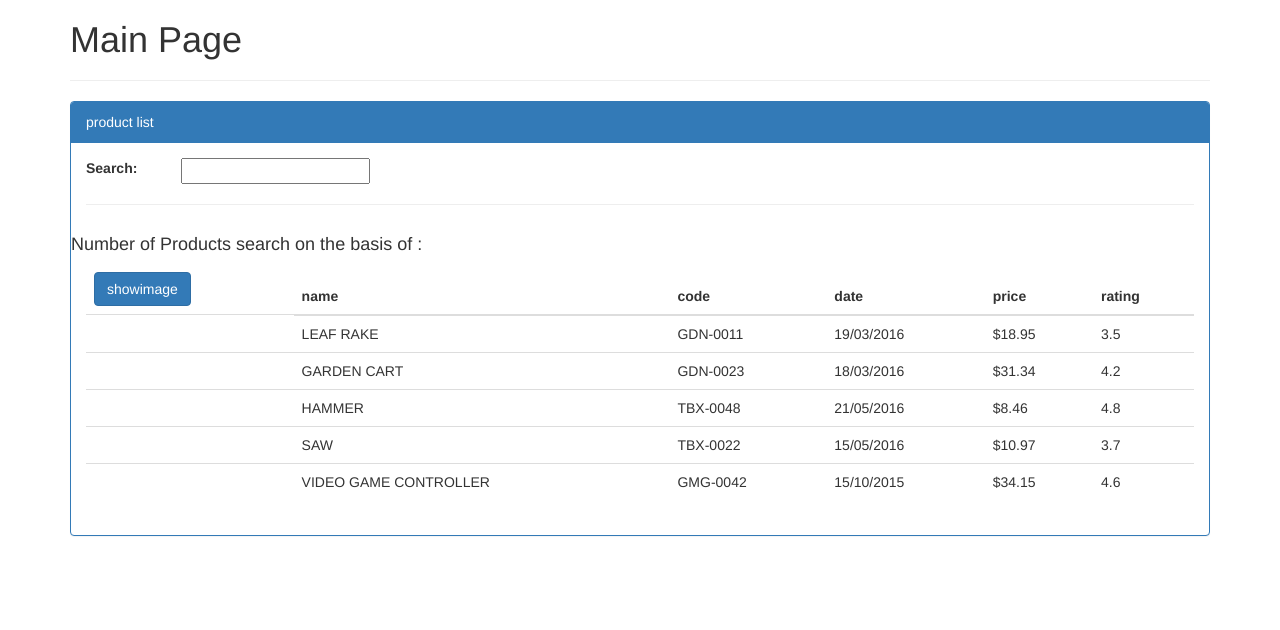
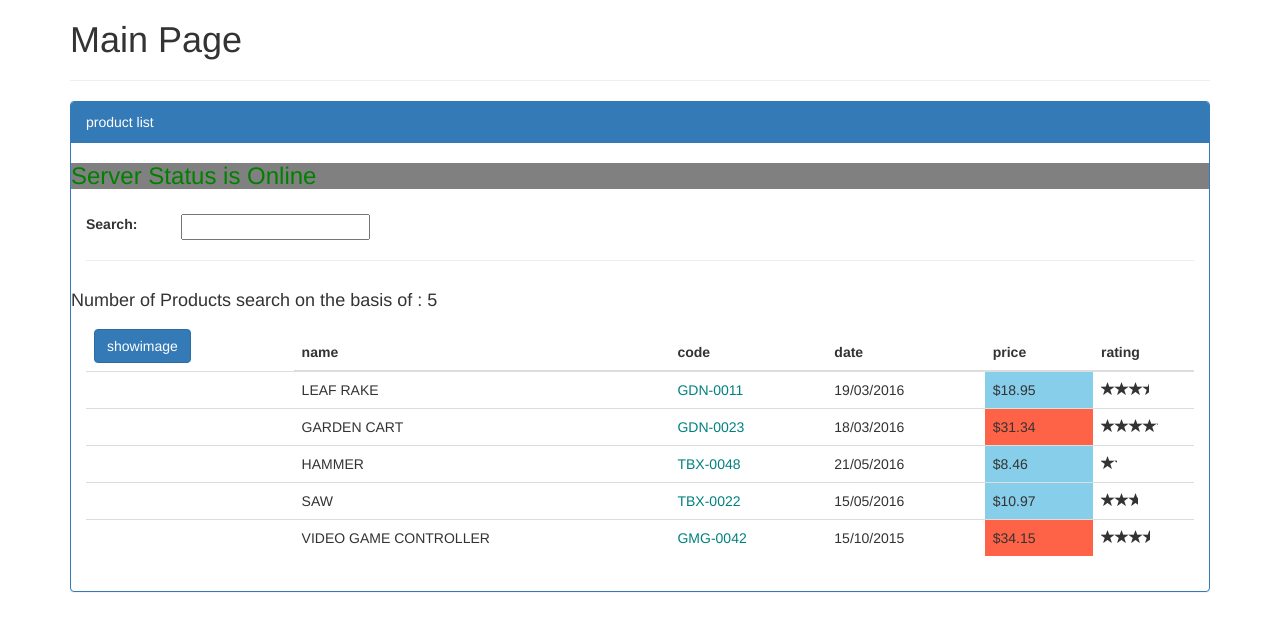
Before and after one commit to divyasanthoshi/Angular, an Angular app in the folder day2app/: page / in a window 1280 px wide. Shown: the top 630 px of the page. Built offline with nearby package versions, Linux system fonts and the light colour scheme.

Commit message:
data  from static service

```diff
--- a/day2app/src/app/app.component.html
+++ b/day2app/src/app/app.component.html
@@ -3,4 +3,5 @@
     <app-header></app-header>
     <app-product></app-product>
 
+
 </div>
--- /dev/null
+++ b/day2app/src/app/products/product.service.ts
@@ -0,0 +1,67 @@
+import {Injectable} from '@angular/core';
+import {Iproducts} from './product.model';
+
+
+@Injectable()
+
+export class ProductService{
+
+    getProduct(): Iproducts[]{
+
+        return [
+            {
+                "_id":"5a05dacc734d1d68d42d31f3",
+                "productId":1,
+                "productName":"Leaf Rake",
+                "productCode":"GDN-0011",
+                "releaseDate":"March 19, 2016",
+                "description":"Leaf rake with 48-inch wooden handle.",
+                "price":19.95,"starRating":3.5,
+                "imageUrl":"http://openclipart.org/image/300px/svg_to_png/26215/Anonymous_Leaf_Rake.png"
+                },
+                {
+                    "_id":"5a05daec734d1d68d42d32ca",
+                    "productId":2,
+                    "productName":"Garden Cart",
+                    "productCode":"GDN-0023",
+                    "releaseDate":"March 18, 2016",
+                    "description":"15 gallon capacity rolling garden cart",
+                    "price":32.99,"starRating":4.2,
+                    "imageUrl":"http://openclipart.org/image/300px/svg_to_png/58471/garden_cart.png"
+                },
+                {
+                    "_id":"5a05db08734d1d68d42d3300",
+                    "productId":3,
+                    "productName":"Hammer",
+                    "productCode":"TBX-0048",
+                    "releaseDate":"May 21, 2016",
+                    "description":"Curved claw steel hammer",
+                    "price":8.9,"starRating":1.2,
+                    "imageUrl":"https://i.ibb.co/TrR7jkM/hammer.png"
+                },
+                {
+                    "_id":"5a05db24734d1d68d42d3313",
+                    "productId":8,
+                    "productName":"Saw",
+                    "productCode":"TBX-0022",
+                    "releaseDate":"May 15, 2016",
+                    "description":"15-inch steel blade hand saw",
+                    "price":11.55,"starRating":2.7,
+                    "imageUrl":"https://i.ibb.co/vmS3kRH/saw.png"
+                },
+                {
+                    "_id":"5a05db3d734d1d68d42d3322",
+                    "productId":10,
+                    "productName":"Video Game Controller",
+                    "productCode":"GMG-0042",
+                    "releaseDate":"October 15, 2015",
+                    "description":"Standard two-button video game controller",
+                    "price":35.95,
+                    "starRating":3.6,
+                    "imageUrl":"https://i.ibb.co/HD3RHMW/videogame.jpg"
+                }
+        ]
+
+    }
+
+}
--- a/day2app/src/app/products/products.component.css
+++ b/day2app/src/app/products/products.component.css
@@ -0,0 +1,7 @@
+h4{
+    color :red;
+}
+
+thead{
+    color:hotpink;
+}
--- a/day2app/src/app/products/products.component.html
+++ b/day2app/src/app/products/products.component.html
@@ -1,8 +1,13 @@
 <div class="panel panel-primary">
     <div class="panel-heading">
            {{title}}
+
     </div>
+    <h3 [ngStyle] = "{color : getColor()}"
+        [ngClass] = "{online: serverStatus === 'Online'}">Server Status is {{serverStatus}}</h3>
+
     <div class="panel-body">
+
 
         <div class="row">
             <div class="col-md-1">
@@ -18,11 +23,12 @@
         </div>
         <hr/>
         <div class="row">
-            <h4>Number of Products search on the basis of : {{userText}} </h4>
+            <h4 >Number of Products search on the basis of  {{userText}} : {{ (products |search :userText).length }}
+                 </h4>
         </div>
         <div class="table-responsive">
 
-         <table class="table" >
+         <table class="table" *ngIf = "products && products.length ;else noData">
             <thead>
                     <tr>
                         <td>
@@ -40,16 +46,23 @@
             <tbody>
 
                 <tr *ngFor = "let prod of products |search : userText ">
-                    <td><img *ngIf = "show"   [src]="prod.imageUrl"/></td>
+                    <td ><img [style.width.px] = "imagewidth"  *ngIf = "show"   [src]="prod.imageUrl"/></td>
                     <td>{{prod.productName | mypipe :"upper" }}</td>
-                    <td>{{prod.productCode | mypipe :"upper"}}</td>
-                    <td>{{prod.releaseDate | date:"dd/MM/yyyy"}}</td>
-                    <td>{{prod.price | discountpipe | currency :'USD' }}</td>
-                    <td>{{prod.starRating}}</td>
+                    <td style="color:teal">{{prod.productCode | mypipe :"upper"}}</td>
+                    <td >{{prod.releaseDate | date:"dd/MM/yyyy"}}</td>
+                    <td [ngStyle] = "{'background-color':prod.price > 20 ? 'Tomato':'Skyblue'}">
+                        {{prod.price | discountpipe | currency :'USD' }}
+                    </td>
+                    <td >
+                    <app-star [rating]= "prod.starRating" (starClicked)="datareceive($event)"></app-star>
+                    </td>
                 </tr>
 
             </tbody>
 
          </table>
+            <ng-template #noData>
+                <img src="../../assets/spinner.gif">
+            </ng-template>
          </div>
     </div>
--- a/day2app/src/app/products/products.component.ts
+++ b/day2app/src/app/products/products.component.ts
@@ -1,17 +1,35 @@
 import { Component } from '@angular/core';
 import {Iproducts} from './product.model';
+import {ProductService} from './product.service'
 
 
 @Component({
     selector:'app-product',
-    templateUrl:'./products.component.html'
+    templateUrl:'./products.component.html',
+    styleUrls :['./products.component.css'],
+    styles :[
+        `.online{
+            background-color :gray
+        }`
+    ]
 })
 
 export class productComponent{
 
     title :string = "product list";
     show:boolean = false;
+    imagewidth:number = 100;
     userText :string;
+    serverStatus :string = "Offline";
+
+
+    constructor(private productservice : ProductService){
+        this.serverStatus = Math.random() > 0.5 ? "Online":"Offline";
+    }
+
+    ngOnInit(){
+        this.products = this.productservice.getProduct();
+    }
 
 
 
@@ -21,63 +39,24 @@ export class productComponent{
 
 
 
-    products : Iproducts[]=[{
-        "_id":"5a05dacc734d1d68d42d31f3",
-        "productId":1,
-        "productName":"Leaf Rake",
-        "productCode":"GDN-0011",
-        "releaseDate":"March 19, 2016",
-        "description":"Leaf rake with 48-inch wooden handle.",
-        "price":19.95,"starRating":3.5,
-        "imageUrl":"http://openclipart.org/image/300px/svg_to_png/26215/Anonymous_Leaf_Rake.png"
-        },
-        {
-            "_id":"5a05daec734d1d68d42d32ca",
-            "productId":2,
-            "productName":"Garden Cart",
-            "productCode":"GDN-0023",
-            "releaseDate":"March 18, 2016",
-            "description":"15 gallon capacity rolling garden cart",
-            "price":32.99,"starRating":4.2,
-            "imageUrl":"http://openclipart.org/image/300px/svg_to_png/58471/garden_cart.png"
-        },
-        {
-            "_id":"5a05db08734d1d68d42d3300",
-            "productId":3,
-            "productName":"Hammer",
-            "productCode":"TBX-0048",
-            "releaseDate":"May 21, 2016",
-            "description":"Curved claw steel hammer",
-            "price":8.9,"starRating":4.8,
-            "imageUrl":"https://i.ibb.co/TrR7jkM/hammer.png"
-        },
-        {
-            "_id":"5a05db24734d1d68d42d3313",
-            "productId":8,
-            "productName":"Saw",
-            "productCode":"TBX-0022",
-            "releaseDate":"May 15, 2016",
-            "description":"15-inch steel blade hand saw",
-            "price":11.55,"starRating":3.7,
-            "imageUrl":"https://i.ibb.co/vmS3kRH/saw.png"
-        },
-        {
-            "_id":"5a05db3d734d1d68d42d3322",
-            "productId":10,
-            "productName":"Video Game Controller",
-            "productCode":"GMG-0042",
-            "releaseDate":"October 15, 2015",
-            "description":"Standard two-button video game controller",
-            "price":35.95,
-            "starRating":4.6,
-            "imageUrl":"https://i.ibb.co/HD3RHMW/videogame.jpg"
-        }
-]
+
+    products : Iproducts[];
+
 
 
 toggleimage():void{
     this.show = !this.show;
 }
 
+getColor(){
+    return this.serverStatus === "Online" ? "Green" :"red";
+}
+
+datareceive(message:string):void{
+    this.title = "the Product list >>>>>" + message;
+}
+
+
+
 
 }
--- /dev/null
+++ b/day2app/src/app/shared/star.component.css
@@ -0,0 +1,8 @@
+.crop{
+    overflow:hidden;
+    position:absolute;
+}
+
+#star2{
+    position:absolute;
+}
--- /dev/null
+++ b/day2app/src/app/shared/star.component.html
@@ -0,0 +1,10 @@
+<div class="crop" [style.width.px]="starwidth" (click)="onStar()">
+    <div style="width:86px;">
+        <i class="glyphicon glyphicon-star"></i>
+        <i class=" glyphicon glyphicon-star"></i>
+        <i class=" glyphicon glyphicon-star"></i>
+        <i class=" glyphicon glyphicon-star"></i>
+        <i class=" glyphicon glyphicon-star"></i>
+    </div>
+
+</div>
--- /dev/null
+++ b/day2app/src/app/shared/star.component.ts
@@ -0,0 +1,38 @@
+import {Component,OnInit,OnChanges,OnDestroy,Input, Output,EventEmitter} from '@angular/core';
+
+
+@Component({
+    selector:'app-star',
+    templateUrl:'./star.component.html',
+    styleUrls:['./star.component.css'],
+})
+
+export class starComponent implements OnInit,OnChanges,OnDestroy{
+
+    @Input() rating:number;
+    starwidth :number
+    @ Output() starClicked : EventEmitter<string> = new EventEmitter<string>()
+
+    constructor(){
+
+    }
+
+    ngOnInit(){
+
+    }
+
+    ngOnChanges(){
+        this.starwidth = this.rating*(86/6.3);
+
+    }
+
+    onStar():void{
+        this.starClicked.emit(`the number of stars is  ${this.rating}` )
+    }
+
+    ngOnDestroy(){
+
+    }
+
+
+}
```
Also changed, not shown: day2app/src/app/app.module.ts (+5 -2 lines), day2app/src/assets/spinner.gif (added).
